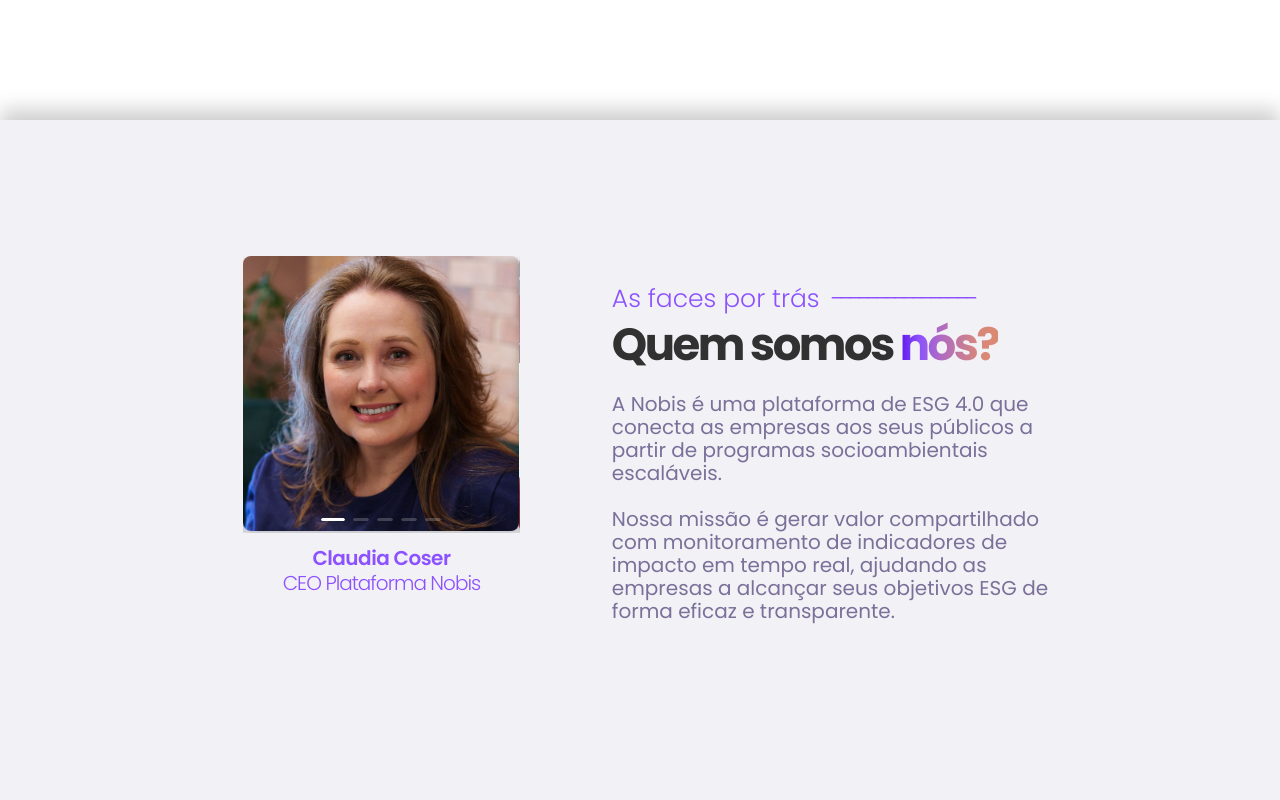
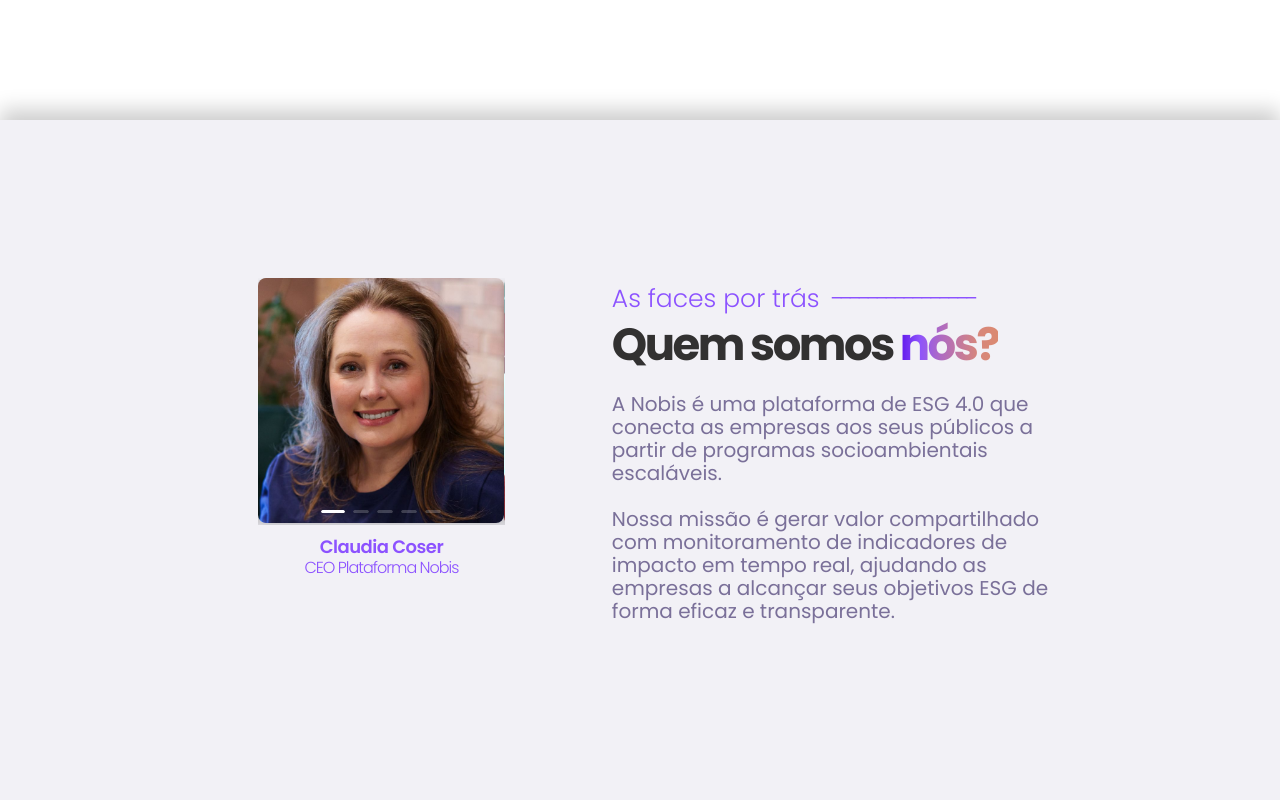
Before and after one commit to marxhanna/instituto, a Next.js app: page / in a window 1280 px wide. Shown: the part 5960-6760 px from the top of the page. Built offline with nearby package versions, Linux system fonts and the light colour scheme; no server answers.

Commit message:
responsivo e com modal de doacao implementado - so falta add a requisicao da doacao

```diff
--- /dev/null
+++ b/app/components/donationModal.tsx
@@ -0,0 +1,121 @@
+import { useState } from "react";
+import { Modal, Input, Select, Button, Form, Divider } from "antd";
+
+const DonationModal = ({ visible, onClose }) => {
+  const [form] = Form.useForm();
+  const [method, setMethod] = useState("pix");
+  const [documentType, setDocumentType] = useState("cpf");
+
+  const handleSubmit = (values) => {
+    console.log("Doação enviada:", values);
+    onClose();
+  };
+
+  return (
+    <Modal
+      title="Faça uma Doação"
+      visible={visible}
+      onCancel={onClose}
+      footer={null}
+    >
+      <Form form={form} layout="vertical" onFinish={handleSubmit}>
+        <Form.Item
+          label="Valor da Doação"
+          name="valor"
+          rules={[{ required: true, message: "Informe o valor da doação" }]}
+        >
+          <Input type="number" prefix="R$" min={1} />
+        </Form.Item>
+
+        <Form.Item label="Método de Pagamento" name="metodo" initialValue={method}>
+          <Select onChange={(value) => setMethod(value)}>
+            <Select.Option value="pix">PIX</Select.Option>
+            <Select.Option value="cartao">Cartão de Crédito</Select.Option>
+          </Select>
+        </Form.Item>
+
+        <Form.Item label="Documento" name="documento" initialValue={documentType}>
+          <Select onChange={(value) => setDocumentType(value)}>
+            <Select.Option value="cpf">CPF</Select.Option>
+            <Select.Option value="cnpj">CNPJ</Select.Option>
+          </Select>
+        </Form.Item>
+
+        <Form.Item
+          label={documentType === "cpf" ? "Número do CPF" : "Número do CNPJ"}
+          name="numeroDocumento"
+          rules={[{ required: true, message: "Informe seu documento" }]}
+        >
+          <Input />
+        </Form.Item>
+
+        <Form.Item label="Nome Completo" name="nome" rules={[{ required: true }]}>
+          <Input />
+        </Form.Item>
+
+        <Form.Item label="Email" name="email" rules={[{ required: true, type: "email" }]}>
+          <Input />
+        </Form.Item>
+
+        <Form.Item label="Celular" name="celular" rules={[{ required: true }]}>
+          <Input />
+        </Form.Item>
+
+        {method === "cartao" && (
+          <>
+            <h1 style={{ fontSize: "18px" }}>Dados do Cartão</h1>
+            <Divider />
+
+            <Form.Item label="Número do Cartão" name="numeroCartao" rules={[{ required: true }]}>
+              <Input />
+            </Form.Item>
+
+            <Form.Item label="Nome Impresso no Cartão" name="nomeCartao" rules={[{ required: true }]}>
+              <Input />
+            </Form.Item>
+
+            <Form.Item label="Mês Validade" name="mesValidade" rules={[{ required: true }]}>
+              <Input maxLength={2} />
+            </Form.Item>
+
+            <Form.Item label="Ano Validade" name="anoValidade" rules={[{ required: true }]}>
+              <Input maxLength={4} />
+            </Form.Item>
+
+            <Form.Item label="CVV" name="cvv" rules={[{ required: true }]}>
+              <Input maxLength={3} />
+            </Form.Item>
+
+            <h1 style={{ fontSize: "18px" }}>Endereço de Cobrança</h1>
+            <Divider />
+            <Form.Item label="CEP" name="cep" rules={[{ required: true }]}>
+              <Input />
+            </Form.Item>
+
+            <Form.Item label="Endereço" name="endereco" rules={[{ required: true }]}>
+              <Input />
+            </Form.Item>
+
+            <Form.Item label="Cidade" name="cidade" rules={[{ required: true }]}>
+              <Input />
+            </Form.Item>
+
+            <Form.Item label="País" name="pais" rules={[{ required: true }]}>
+              <Input />
+            </Form.Item>
+
+            <Form.Item label="UF" name="uf" rules={[{ required: true }]}>
+              <Input maxLength={2} />
+            </Form.Item>
+          </>
+        )}
+
+        <Form.Item>
+          <Button type="primary" htmlType="submit">Confirmar Doação</Button>
+        </Form.Item>
+      </Form>
+    </Modal>
+  );
+};
+
+export default DonationModal;
--- a/app/components/team.tsx
+++ b/app/components/team.tsx
@@ -1,7 +1,6 @@
 import React, { useState } from 'react';
 import { Carousel } from 'antd';
-import { LeftOutlined, RightOutlined } from '@ant-design/icons';
-import Image, { StaticImageData } from 'next/image'; // Importe StaticImageData e Image
+import Image, { StaticImageData } from 'next/image';
 
 import claudia from '../img/time/Claudia.png';
 import marina from '../img/time/Marina.png';
@@ -12,7 +11,7 @@
 interface TeamMember {
   name: string;
   job: string;
-  image: StaticImageData; // Modifique para StaticImageData
+  image: StaticImageData;
 }
 
 const teamMembers: TeamMember[] = [
@@ -31,7 +30,14 @@
   };
 
   return (
-    <div style={{ position: 'relative', maxWidth: '500px', margin: 'auto' }}>
+    <div
+      style={{
+        position: 'relative',
+        maxWidth: '500px',
+        margin: 'auto',
+        padding: '0 15px',
+      }}
+    >
       <Carousel
         afterChange={handleChange}
         dots
@@ -57,7 +63,9 @@
             <Image
               src={member.image}
               alt={member.name}
-              layout="responsive"
+              layout="intrinsic"
+              width={500}
+              height={600}
               style={{
                 borderRadius: '8px',
                 boxShadow: '0 4px 8px rgba(0, 0, 0, 0.2)',
@@ -67,11 +75,51 @@
         ))}
       </Carousel>
       {teamMembers.map((member, index) => (
-        <div key={index} style={{ display: index === current ? 'block' : 'none', textAlign: "center", marginTop: "5%" }}>
-            <h4 style={{ color: "#8c52ff", fontWeight: "600", fontSize: "20px", letterSpacing: "-0.5px" }}>{member.name}</h4>
-            <p style={{ color: "#8c52ff", fontWeight: "300", fontSize: "20px", marginTop: "-8px", letterSpacing: "-1px" }}>{member.job}</p>
+        <div
+          key={index}
+          style={{
+            display: index === current ? 'block' : 'none',
+            textAlign: 'center',
+            marginTop: '5%',
+          }}
+        >
+          <h4
+            style={{
+              color: '#8c52ff',
+              fontWeight: '600',
+              fontSize: '18px',
+              letterSpacing: '-0.5px',
+            }}
+          >
+            {member.name}
+          </h4>
+          <p
+            style={{
+              color: '#8c52ff',
+              fontWeight: '300',
+              fontSize: '16px',
+              marginTop: '-8px',
+              letterSpacing: '-1px',
+            }}
+          >
+            {member.job}
+          </p>
         </div>
-        ))}
+      ))}
+      <style jsx>{`
+        @media (max-width: 768px) {
+        div {
+          margin-top: 50%;
+          max-width: 100%;
+        }
+        h4 {
+          font-size: 15px !important;
+        }
+        p {
+          font-size: 12px !important;
+        }
+      }
+      `}</style>
     </div>
   );
 };
--- a/app/globals.css
+++ b/app/globals.css
@@ -828,7 +828,7 @@
   display: flex;
   justify-content: space-between;
   flex-wrap: wrap;
-  gap: 50px; /* Adiciona espaçamento entre os blocos */
+  gap: 25px; /* Adiciona espaçamento entre os blocos */
 }
 
 .footerInfo div {
@@ -881,3 +881,256 @@
   text-decoration: none !important;
   background-position: -100% 0;
 }
+
+@media screen and (max-width: 768px) {
+  .logo-header img {
+    display: none;
+  }
+
+  .frontPageTitle {
+    font-size: 20px;
+  }
+
+  .navInfo {
+    font-size: 10px;
+  }
+
+  ul {
+    margin: -10% !important;
+  }
+
+  .button-header {
+    font-size: 10px;
+    padding: 2%;
+  }
+
+  .frontPageTitle a {
+    font-size: 18.5px !important;
+  }
+
+  .initBtn {
+    font-size: 13.5px;
+  }
+
+  .parceiros {
+    height: 6vh;
+  }
+
+  .title p {
+    font-size: 16px;
+  }
+
+  .title h1 {
+    font-size: 30px;
+  }
+
+  .nossosProjetos {
+    height: 130vh;
+  }
+
+  .slider-container {
+    display: flex;
+    flex-direction: column;
+    align-items: center;
+  }
+
+  .card {
+    width: 80% !important;
+    height: 250px !important;
+    margin: 5% auto;
+  }
+
+  .sobreNobis {
+    height: 32vh;
+  }
+
+  .playlist {
+    height: 40vh;
+  }
+
+  .playlistContainer iframe {
+    height: 200px !important;
+  }
+
+  .mvv {
+    height: 210vh;
+  }
+
+  .mvvContainer {
+    display: flex;
+    flex-direction: column;
+    align-items: center;
+  }
+
+  .mvvCard {
+    width: 90%;
+    height: 500px;
+    margin: 5% auto;
+    padding: 15%;
+  }
+
+  .mvvCard h1 {
+    font-size: 20px;
+    margin-bottom: 20% !important;
+  }
+
+  .mvvCard span {
+    font-size: 14px;
+  }
+
+  .sobre {
+    height: 50vh;
+  }
+
+  .sectionContent {
+    width: 100% !important;
+    flex-direction: column-reverse;
+    align-items: center;
+  }
+
+  .description span {
+    font-size: 14px;
+    text-align: justify !important;
+    display: block;
+  }
+
+  .data {
+    text-align: center;
+  }
+
+  .dataItem h1 {
+    font-size: 20px;
+  }
+
+  .dataItem span {
+    text-align: center;
+    font-size: 12px;
+  }
+
+  .sectionContent img {
+    display: none;
+  }
+
+  .text {
+    width: 100%;
+    margin-right: 0;
+  }
+
+  .equipe .text span {
+    font-size: 14px;
+    text-align: justify !important;
+    display: block;
+  }
+
+  .equipe {
+    padding-top: 10% !important;
+    height: 60vh;
+    padding: 0;
+  }
+
+  .footer {
+    height: 85vh;
+  }
+
+  .footerContent {
+    flex-direction: column;
+    align-items: center;
+  }
+
+  .footerInfo a, h4 {
+    font-size: 14px !important;
+  }
+
+  .footerInfo p {
+    font-size: 14px !important;
+  }
+
+  .footerContent img {
+    margin-bottom: 50%;
+  }
+
+  .projects {
+    padding-top: 20%;
+    height: 33vh;
+  }
+
+  .filterTags {
+    padding-left: 60%;
+    font-size: 10px;
+    overflow: scroll;
+  }
+
+  .filter-tag {
+    margin: 0 5px;
+  }
+
+  .projects-cards {
+    height: 115vh;
+  }
+
+  .cardsProjetos {
+    display: flex;
+    flex-direction: column;
+    align-items: center;
+  }
+
+  .projectTitle {
+    font-size: 28.5px !important;
+  }
+
+  .projectTitle a {
+    font-size: 26.5px !important;
+  }
+
+  .projectTags {
+    margin-top: 0 !important;
+  }
+
+  .projectInfo {
+    height: 130vh;
+  }
+
+  .projectInfo .sectionContent img {
+    display: block;
+  }
+
+  .projectInfo .sectionContent {
+    display: flex;
+    flex-direction: column;
+    align-items: center;
+  }
+
+  .ods img {
+    height: 50px;
+    width: 50px;
+  }
+
+  .sobreProjeto {
+    height: 105vh;
+  }
+
+  .projetoInfo {
+    height: 700px;
+    display: flex;
+    flex-direction: column;
+    align-items: center;
+  }
+
+  .transparenciaDocumentos {
+    height: 70vh;
+  }
+
+  .documentos {
+    flex-direction: column;
+    align-items: center;
+  }
+
+  .documentCard {
+    width: 80vw;
+  }
+
+  .documentContent h2, p {
+    font-size: 18px !important;
+
+  }
+}
--- a/app/page.tsx
+++ b/app/page.tsx
@@ -124,11 +124,6 @@
           className="button-header"
           ><span className="gradient-text">Contato</span></a>
         </div>
-        <div className="menu-toggle" id="menu-toggle">
-          <span></span>
-          <span></span>
-          <span></span>
-        </div>
       </div>
     </header>
     <div style={{ position: 'relative', height: '100vh', overflow: 'hidden' }} id="section1">
@@ -201,7 +196,6 @@
             href="https://wa.me/5541992286680?text=Olá!%20Gostaria%20de%20saber%20mais%20sobre%20seus%20serviços."
             target="_blank"
             rel="noopener noreferrer"
-
             >
               <img src={sobreNos.src} alt="Nobis" /></a>
           </div>
@@ -279,7 +273,9 @@
             >
               <div className={`mvvCardContent ${active === key ? "lit" : "dim"}`}>
                 <img src={active === key ? imgL : imgD} />
-                <h1 style={{ color: titleColors[key as keyof typeof titleColors] || "#504964" }}>{title}</h1>
+                <h1 style={{ color: active === key ? titleColors[key as keyof typeof titleColors] : "#504964" }}>
+                  {title}
+                </h1>
                 <span>{text}</span>
               </div>
             </div>
@@ -288,8 +284,8 @@
       </div>
     </div>
     </FadeInSection>
+    <div className="sobre" id="nobis">
     <FadeInSection>
-    <div className="sobre" id="nobis">
       <div className="content">
         <div className="sectionContent">
           <div className="text">
@@ -321,10 +317,10 @@
           <img src={sobre.src} />
         </div>
       </div>
+    </FadeInSection>
     </div>
-    </FadeInSection>
+    <div className="equipe">
     <FadeInSection>
-    <div className="equipe">
       <div className="content">
         <div className="sectionContent">
           <div className="carousel" style={{ width: "30%" }}>
@@ -342,8 +338,8 @@
           </div>
         </div>
       </div>
+    </FadeInSection>
     </div>
-    </FadeInSection>
     {/* <div className="resultados">
       <div className="content">
         <div className="resultadosContent">
--- a/app/projeto/[id]/page.tsx
+++ b/app/projeto/[id]/page.tsx
@@ -33,10 +33,15 @@
 import projectBG from '../../img/projectBG.png'
 import { LoadingOutlined } from '@ant-design/icons';
 import { motion } from "framer-motion";
+import DonationModal from "../../components/donationModal";
 
 const ProjetoPage = () => {
   const { id } = useParams(); // Pegando o ID da URL corretamente
   const [project, setProject] = useState<any>(null);
+  const [isModalVisible, setIsModalVisible] = useState(false); // Estado do modal
+
+  const openModal = () => setIsModalVisible(true);
+  const closeModal = () => setIsModalVisible(false);
 
   const odsData: { [key: number]: { image: any; title: string } } = {
     1: { image: ods1, title: "Erradicação da Pobreza" },
@@ -98,7 +103,8 @@
         <div style={{ marginTop: '10px', textAlign: "center" }}>
           <span style={{ fontSize: "35px" }}><a style={{ fontWeight: "600" }}>R${doacaoAtual.toFixed(0)}</a> de R${meta.toFixed(0)}</span>
           <br/>
-          {/* <button className="btnDoacao">Faça uma doação</button> */}
+          <button className="btnDoacao" onClick={openModal}>Faça uma doação</button>
+          <DonationModal visible={isModalVisible} onClose={closeModal} />
         </div>
       </div>
     );
@@ -216,7 +222,7 @@
             <a style={{ fontWeight: '300', fontSize: "68px" }}>& CROWDFUNDING</a> <br />
             IMPACTO DE A-Z <br />
           </p>
-          <div style={{ marginTop: "-50px" }}>
+          <div style={{ marginTop: "-50px" }} className="projectTags">
             {project?.tags?.map((tag: any) => (
               <button key={tag.id} className="initBtn">{tag.content}</button>
             ))}
--- a/app/projetos/page.tsx
+++ b/app/projetos/page.tsx
@@ -133,10 +133,8 @@
             transformam vidas de <span className="gradient-text">verdade.</span></h1>
           </div>
         </div>
-        </div>
-
-
-          <div className="filterTags">
+      </div>
+      <div className="filterTags">
             <button
               onClick={handleShowAll}
               className={`filter-tag ${filteredTags.length === 0 ? 'active' : ''}`}
```
Also changed, not shown: 1 other file (tests, documents, lock files or other folders). Lines whose indentation alone changed are shown as unchanged.
